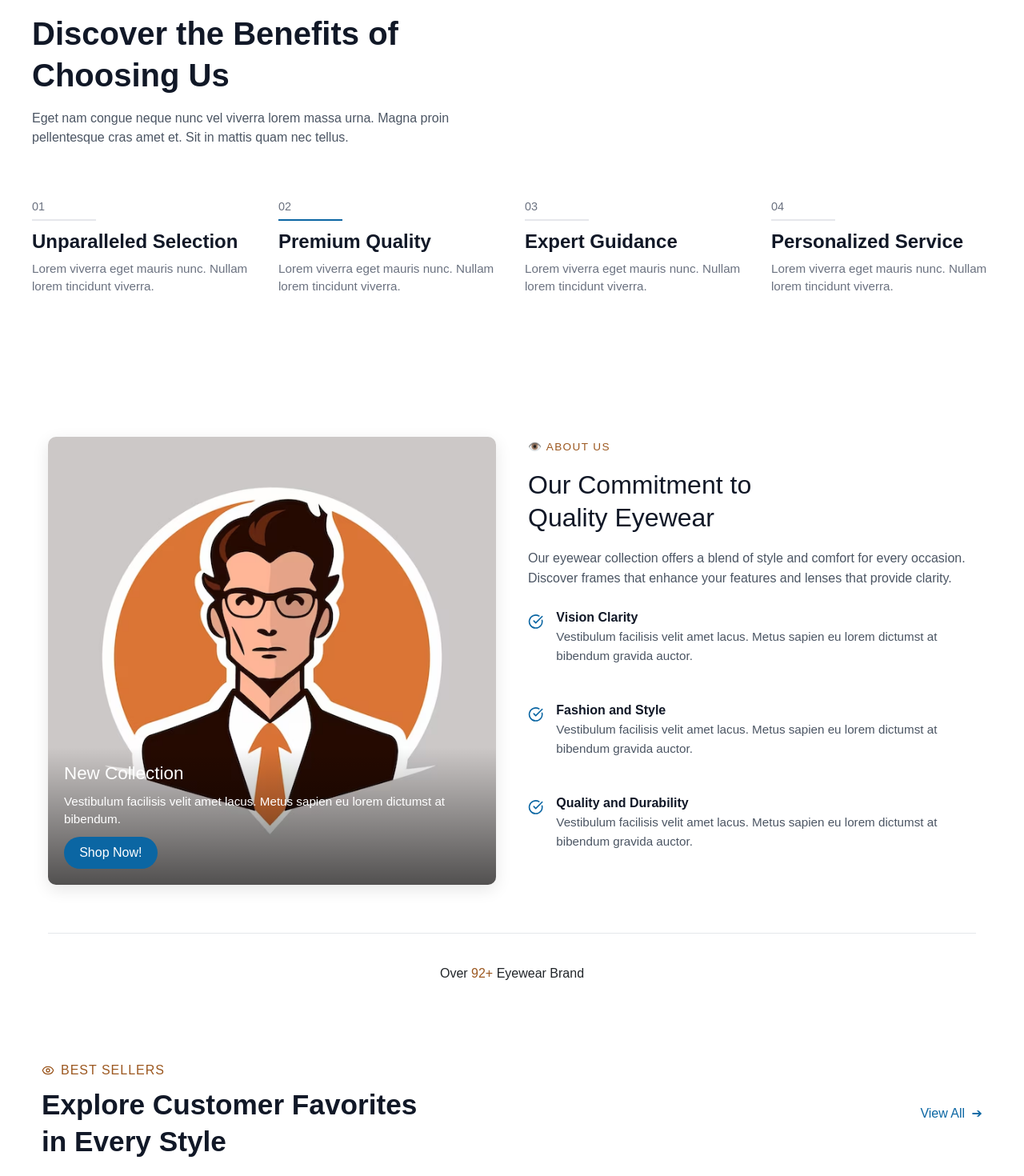
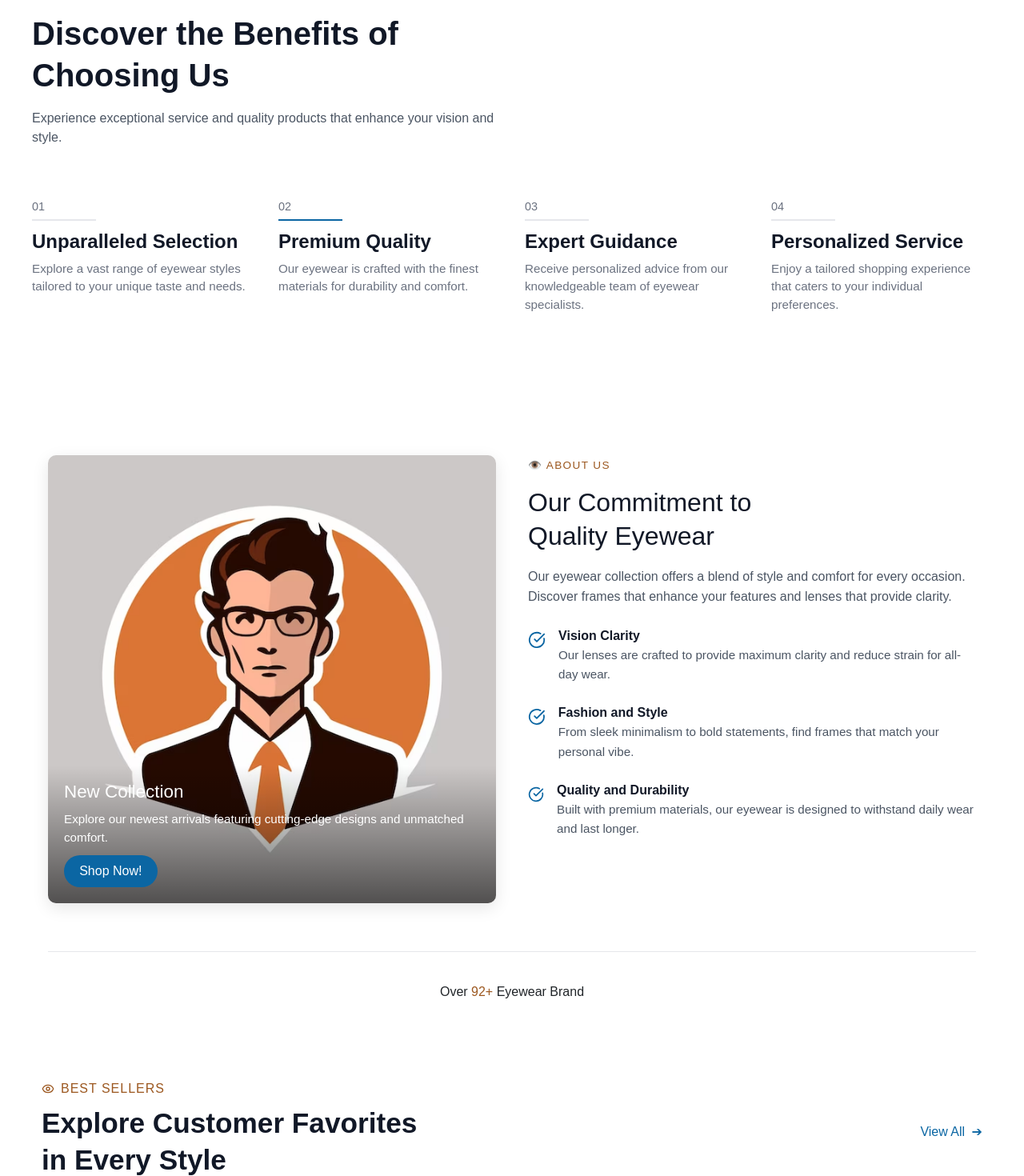
Before and after one commit to Atharva-xD/LaneLook, a React (Create React App) app: page / in a window 1280 px wide. Shown: the part 1020-2490 px from the top of the page at 80% size. Built offline with nearby package versions, Linux system fonts and the light colour scheme.

Commit message:
Changed dummy text to related ones

```diff
--- a/src/components/HeroSection.js
+++ b/src/components/HeroSection.js
@@ -66,7 +66,7 @@ export default function HeroSection() {
                             viewport={{ once: true }}
                             className="hero-paragraph"
                         >
-                            Purus commodo faucibus fermentum tortor suscipit morbi fringilla ac. Egestas tempus rhoncus pulvinar netus.
+                            Explore eyewear crafted to match your lifestyle — combining innovation, elegance, and all-day visual clarity.
                         </motion.p>
 
                         <motion.div
--- a/src/components/NavLinks/About.js
+++ b/src/components/NavLinks/About.js
@@ -42,7 +42,7 @@ export default function EyewearCommitment() {
             variants={overlayVariants}
           >
             <h2>New Collection</h2>
-            <p>Vestibulum facilisis velit amet lacus. Metus sapien eu lorem dictumst at bibendum.</p>
+            <p>Explore our newest arrivals featuring cutting-edge designs and unmatched comfort.</p>
             <Link to="/shop"><button>Shop Now!</button></Link>
           </motion.div>
         </div>
@@ -56,29 +56,30 @@ export default function EyewearCommitment() {
           </p>
 
 
-          <div className="eyewear-points">
           <motion.div className="eyewear-point" variants={containerVariants}>
             <CheckCircle className="check-icon" />
             <div>
               <strong>Vision Clarity</strong>
-                <p>Vestibulum facilisis velit amet lacus. Metus sapien eu lorem dictumst at bibendum gravida auctor.</p>
+              <p>Our lenses are crafted to provide maximum clarity and reduce strain for all-day wear.</p>
             </div>
           </motion.div>
+
           <motion.div className="eyewear-point" variants={containerVariants}>
             <CheckCircle className="check-icon" />
             <div>
               <strong>Fashion and Style</strong>
-                <p>Vestibulum facilisis velit amet lacus. Metus sapien eu lorem dictumst at bibendum gravida auctor.</p>
+              <p>From sleek minimalism to bold statements, find frames that match your personal vibe.</p>
             </div>
           </motion.div>
+
           <motion.div className="eyewear-point" variants={containerVariants}>
             <CheckCircle className="check-icon" />
             <div>
               <strong>Quality and Durability</strong>
-                <p>Vestibulum facilisis velit amet lacus. Metus sapien eu lorem dictumst at bibendum gravida auctor.</p>
+              <p>Built with premium materials, our eyewear is designed to withstand daily wear and last longer.</p>
             </div>
           </motion.div>
-          </div>
+
         </div>
       </motion.div>
 
--- a/src/components/NavLinks/Contact.css
+++ b/src/components/NavLinks/Contact.css
@@ -279,15 +279,20 @@
 .form-section {
   margin-top: 60px;
   padding: 40px 20px;
-  /* background: #f3f4f6; */
+  background: #f3f4f6;
   border-radius: 12px;
   text-align: center;
 }
 
 .form-section h2 {
   font-size: 1.8rem;
+  margin-bottom: 10px;
+  font-weight: 600;
+}
+
+.form-section h3 {
+  font-size: 1.3rem;
   margin-bottom: 20px;
-  font-weight: 700;
 }
 
 .contact-form {
--- a/src/components/NavLinks/Contact.js
+++ b/src/components/NavLinks/Contact.js
@@ -32,11 +32,11 @@ const Contact = () => {
     },
     {
       question: "What types of lenses are available for glasses?",
-      answer: "Duis ullamcorper ultricies egestas orci vel sit mauris. At gravida massa auctor tortor mi porttitor."
+      answer: "We offer single vision, bifocal, progressive, and blue-light filtering lenses for various needs."
     },
     {
       question: "How do I choose the right frame for my glasses?",
-      answer: "Duis ullamcorper ultricies egestas orci vel sit mauris. At gravida massa auctor tortor mi porttitor."
+      answer: "Our stylists can help you pick frames based on your face shape, preferences, and lifestyle."
     }
   ];
 
@@ -198,7 +198,8 @@ const Contact = () => {
 
       {/* Contact Form */}
       <section className="form-section">
-        <h2>Send Us Your Query</h2>
+        <h2>DIDN’T FIND THE ANSWER YOU ARE LOOKING FOR?</h2>
+        <h3>Send Us Your Query</h3>
         <form ref={form} onSubmit={handleSubmit} className="contact-form">
           <input
             type="text"
--- a/src/components/WhyChooseUs.js
+++ b/src/components/WhyChooseUs.js
@@ -7,22 +7,22 @@ const features = [
   {
     id: "01",
     title: "Unparalleled Selection",
-    description: "Lorem viverra eget mauris nunc. Nullam lorem tincidunt viverra.",
+    description: "Explore a vast range of eyewear styles tailored to your unique taste and needs.",
   },
   {
     id: "02",
     title: "Premium Quality",
-    description: "Lorem viverra eget mauris nunc. Nullam lorem tincidunt viverra.",
+    description: "Our eyewear is crafted with the finest materials for durability and comfort.",
   },
   {
     id: "03",
     title: "Expert Guidance",
-    description: "Lorem viverra eget mauris nunc. Nullam lorem tincidunt viverra.",
+    description: "Receive personalized advice from our knowledgeable team of eyewear specialists.",
   },
   {
     id: "04",
     title: "Personalized Service",
-    description: "Lorem viverra eget mauris nunc. Nullam lorem tincidunt viverra.",
+    description: "Enjoy a tailored shopping experience that caters to your individual preferences.",
   },
 ];
 
@@ -45,7 +45,7 @@ export default function WhyChooseUs() {
             Discover the Benefits of <br /> Choosing Us
           </h2>
           <p className="why-paragraph">
-            Eget nam congue neque nunc vel viverra lorem massa urna. Magna proin pellentesque cras amet et. Sit in mattis quam nec tellus.
+            Experience exceptional service and quality products that enhance your vision and style.
           </p>
         </motion.div>
 
```
Lines whose indentation alone changed are shown as unchanged.
